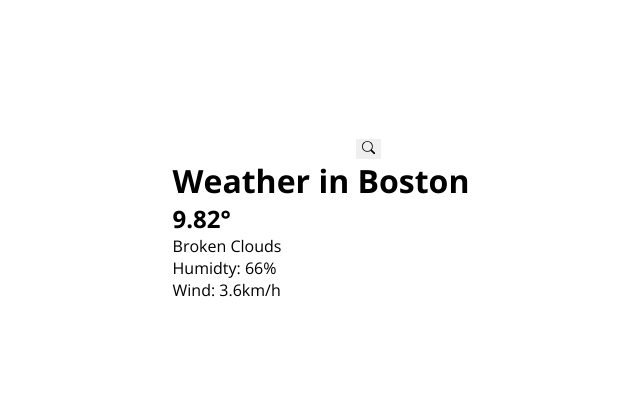
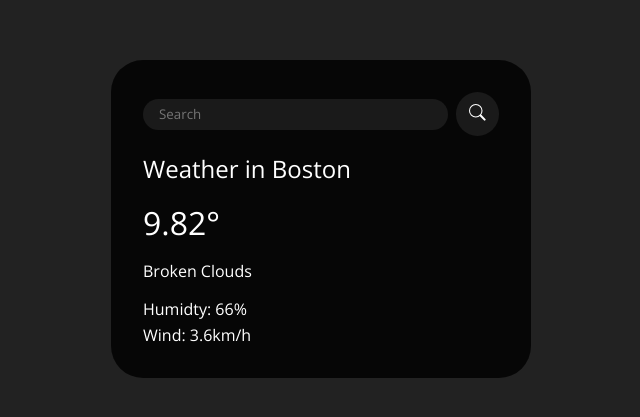
Before and after one commit to plainsight16/weatherApp, a plain HTML site: page index.html in a window 1280 px wide. Shown: the part 181-598 px from the top of the page, without its empty margins (319-959 px from the left). Drawn offline with nearby package versions, Linux system fonts and the light colour scheme.

Commit message:
completed 95% of md and CSS

```diff
--- a/index.html
+++ b/index.html
@@ -12,20 +12,23 @@
     <link rel="preconnect" href="https://fonts.gstatic.com" crossorigin>
     <link href="https://fonts.googleapis.com/css2?family=Open+Sans:wght@300;400;500;600;700&display=swap" rel="stylesheet">
 
-    <title>Waether App</title>
+    <title>Weather App</title>
 </head>
 <body>
-    <div class="card">
-        <div class="search">
-            <input type="text" class="search-bar">
-            <button>
-                <svg stroke="currentColor" fill="currentColor" stroke-width="0" viewBox="0 0 16 16" height="1em" width="1em" xmlns="http://www.w3.org/2000/svg"><path fill-rule="evenodd" d="M10.442 10.442a1 1 0 011.415 0l3.85 3.85a1 1 0 01-1.414 1.415l-3.85-3.85a1 1 0 010-1.415z" clip-rule="evenodd"></path><path fill-rule="evenodd" d="M6.5 12a5.5 5.5 0 100-11 5.5 5.5 0 000 11zM13 6.5a6.5 6.5 0 11-13 0 6.5 6.5 0 0113 0z" clip-rule="evenodd"></path></svg>
+    <div class="card flex">
+        <div class="search flex center">
+            <input type="text" placeholder = "Search" class="search-bar">
+            <button class="">
+                <svg stroke="currentColor" fill="currentColor" stroke-width="0" viewBox="0 0 16 16" height="1.25em" width="1.25em" xmlns="http://www.w3.org/2000/svg"><path fill-rule="evenodd" d="M10.442 10.442a1 1 0 011.415 0l3.85 3.85a1 1 0 01-1.414 1.415l-3.85-3.85a1 1 0 010-1.415z" clip-rule="evenodd"></path><path fill-rule="evenodd" d="M6.5 12a5.5 5.5 0 100-11 5.5 5.5 0 000 11zM13 6.5a6.5 6.5 0 11-13 0 6.5 6.5 0 0113 0z" clip-rule="evenodd"></path></svg>
             </button>
         </div>
-        <h1 class="heading"> Weather in Boston</h1>
-        <h2> 9.82°</h2>
-        <div class="desc">
-            <div class="icon"><span>Broken Clouds</span></div>
+        <h2 class="city"> Weather in Boston</h2>
+        <h1 class = "temp"> 9.82°</h1>
+        <div class="icon flex">
+            <img src="" alt="" class="icon">
+            <span>Broken Clouds</span>
+        </div>
+        <div class="more-info flex">
             <p>Humidty: 66%</p>
             <p>Wind: 3.6km/h</p>
         </div>
--- a/style.css
+++ b/style.css
@@ -1,3 +1,9 @@
+:root{
+    --gap: 1rem;
+    --flow: 0.5rem;
+
+}
+
 *,
 *::before,
 *::after{
@@ -25,15 +31,70 @@ a{
     font-family: inherit;
 }
 
+.flow-space > *:not(:last-child){
+    margin-top: var(--flow);
+}
+.flex{
+    display: flex;
+}
+.search{
+    justify-content: center;
+    align-items: center;
+    --gap: 0.5rem;
+    gap: var(--gap);
+}
+.search-bar{
+    padding: 0.4rem 1rem;
+    border-radius: 1rem;
+    color: white;
+    background: #7c7c7c2b;
+    width: calc(100% - 45px);
+}
+button{
+    height: 44px;
+    width: 44px;
+    border-radius: 50%;
+    justify-content: center;
+    align-items: center;
+    color: white;
+    background: #7c7c7c2b;
+    transition: 0.2s ease-in-out;
 
+}
 
+button:hover {
+    background: #7c7c7c6b;
+  }
 
 
 body{
+    padding: 2rem;
     height: 100vh;
     display: flex;
+    background-color: #222;
     justify-content: center;
     align-items: center;
     font-family: "Open Sans";
+    font-weight: 200;
+}
+
+.card{
+    width: 100%;
+    max-width: 420px;
+    flex-direction: column;
+    gap: 1rem;
+    padding: 2rem;
+    color: white;
+    background: #000000d0;
+    border-radius: 2rem;
+
+}
+.city,
+.temp{
     font-weight: 400;
 }
+
+.more-info{
+    flex-direction: column;
+    gap: 0.2rem;
+}
```
